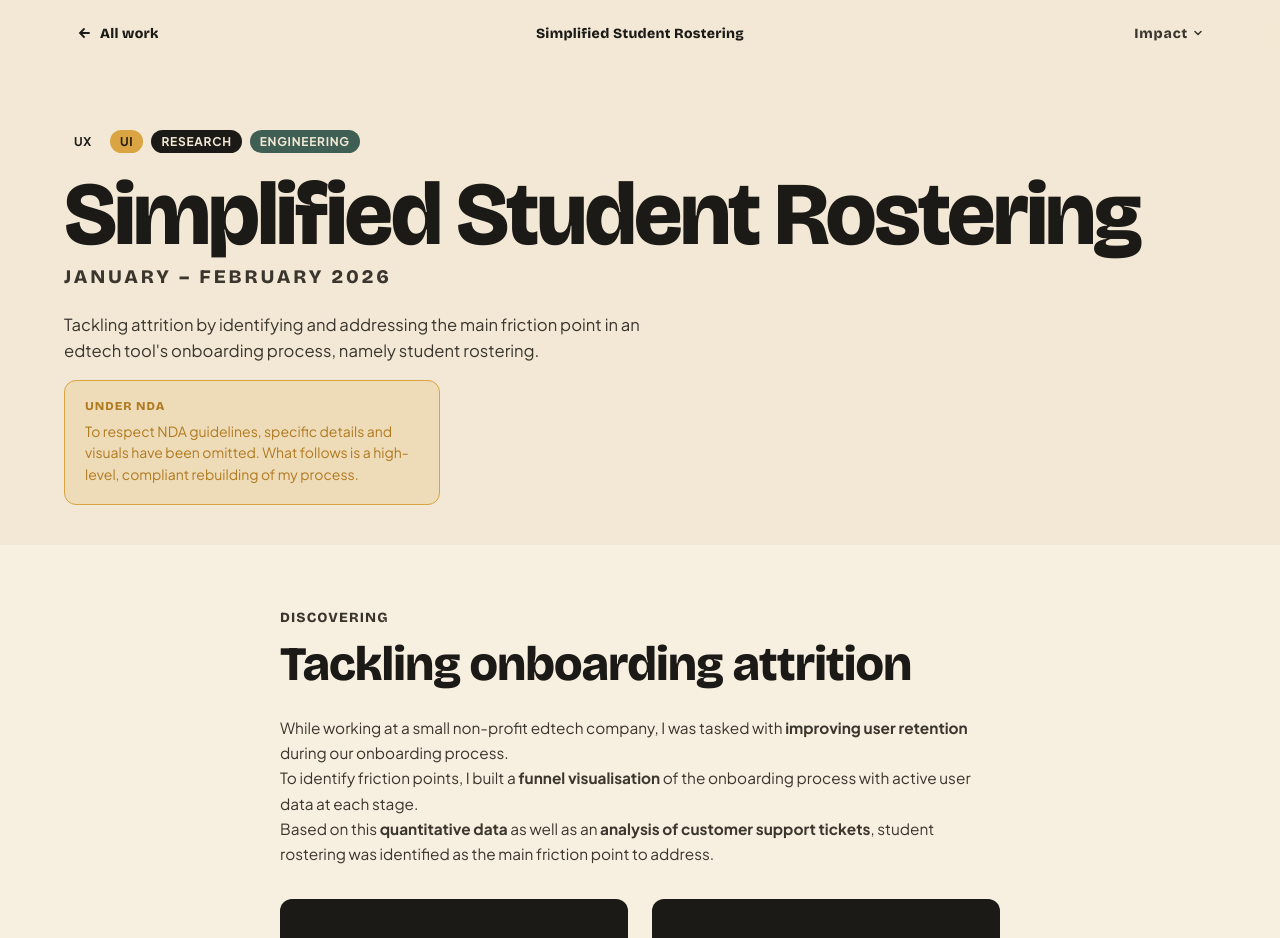
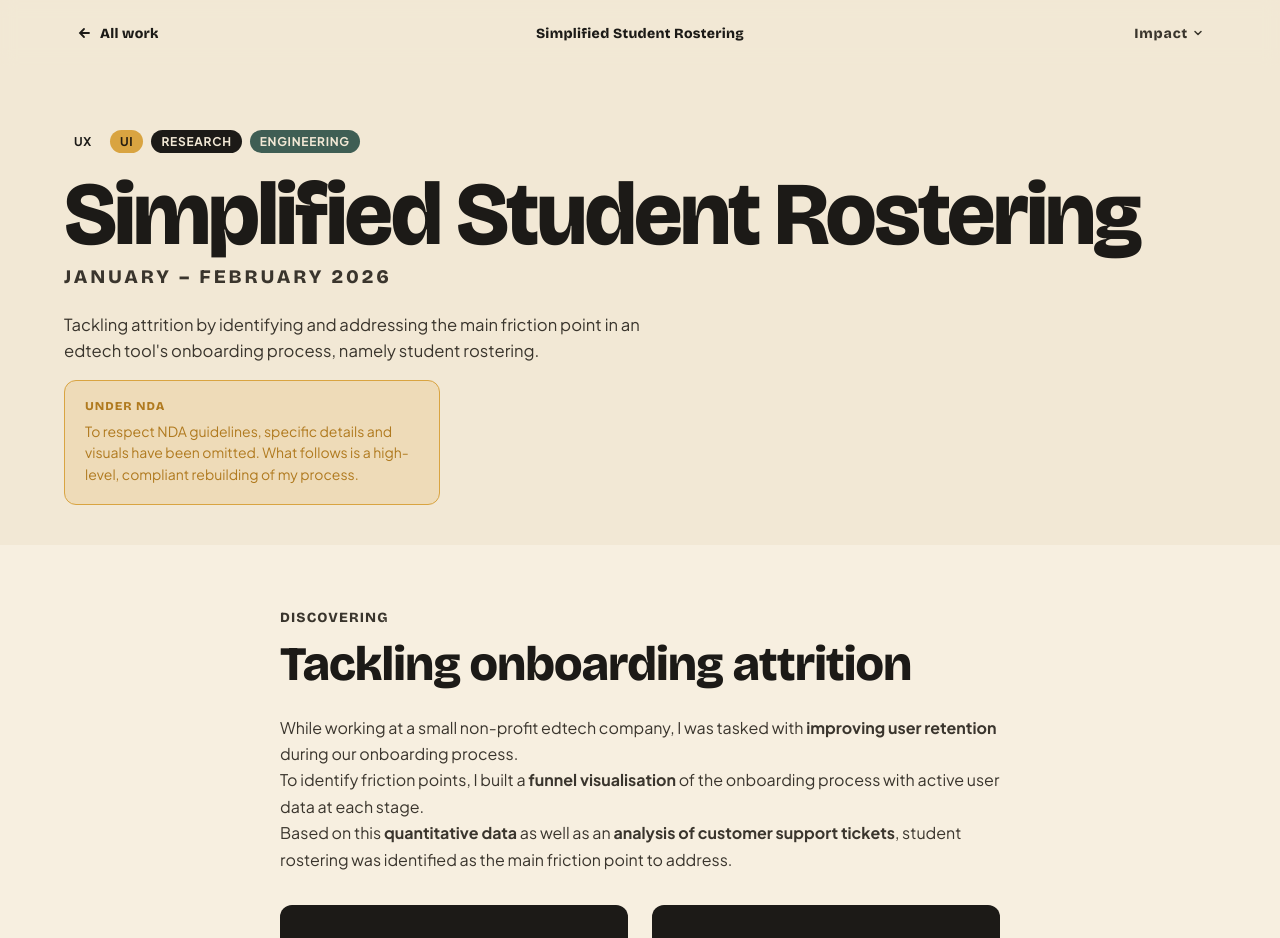
Before and after one commit to Roxanoel/portfolio26, a React (Vite) app: page /work/simplified-student-rostering in a window 1280 px wide. Shown: the top 938 px of the page. Built offline with nearby package versions, Linux system fonts and the light colour scheme.

Commit message:
bigger body text

```diff
--- a/src/components/Slide.module.css
+++ b/src/components/Slide.module.css
@@ -34,7 +34,7 @@
 }
 
 .body {
-  font-size: clamp(var(--text-sm), 1.2vw, var(--text-lg));
+  font-size: clamp(var(--text-md), 1.2vw, var(--text-lg));
   line-height: 1.65;
   color: var(--ink-soft);
   max-width: 64ch;
```
